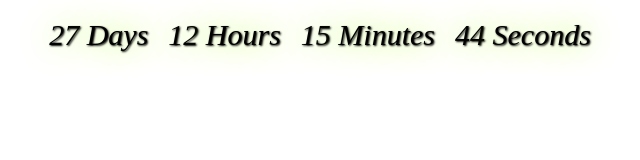
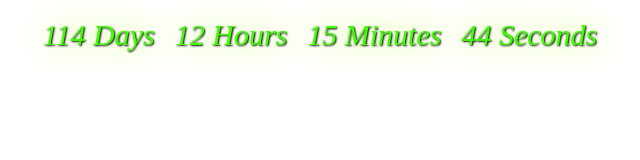
Before and after one commit to Anastasiia-Litvinova/goit-js-hw-11-timer, a plain HTML site: page index.html in a window 1280 px wide. Shown: the whole page, without its empty margins (320-960 px from the left). Drawn offline with Linux system fonts and the light colour scheme.

Commit message:
styles added

```diff
--- a/index.js
+++ b/index.js
@@ -39,7 +39,7 @@ class CountdownTimer{
 
 const new1= new CountdownTimer({
   selector: '#timer-1',
-  targetDate: 'Jul 17, 2021',
+  targetDate: 'Oct 12, 2021',
 });
 
 new1.start()
--- a/styles.css
+++ b/styles.css
@@ -8,4 +8,5 @@
   margin: 10px;
   font-style: italic;
   text-shadow: 1px 1px 2px black, 0 0 1em greenyellow;
+  color: rgb(60, 255, 0);
 }
```
